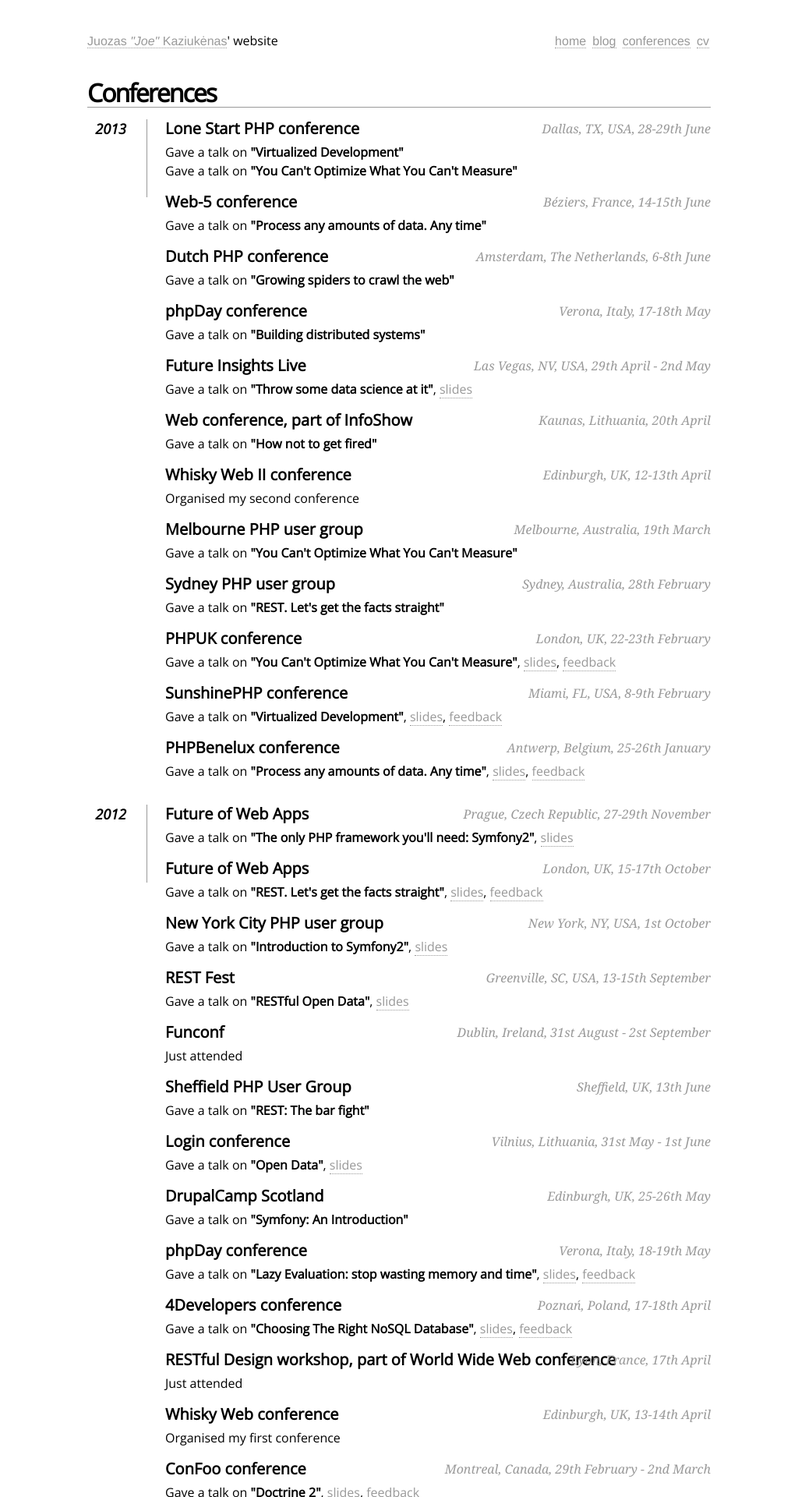
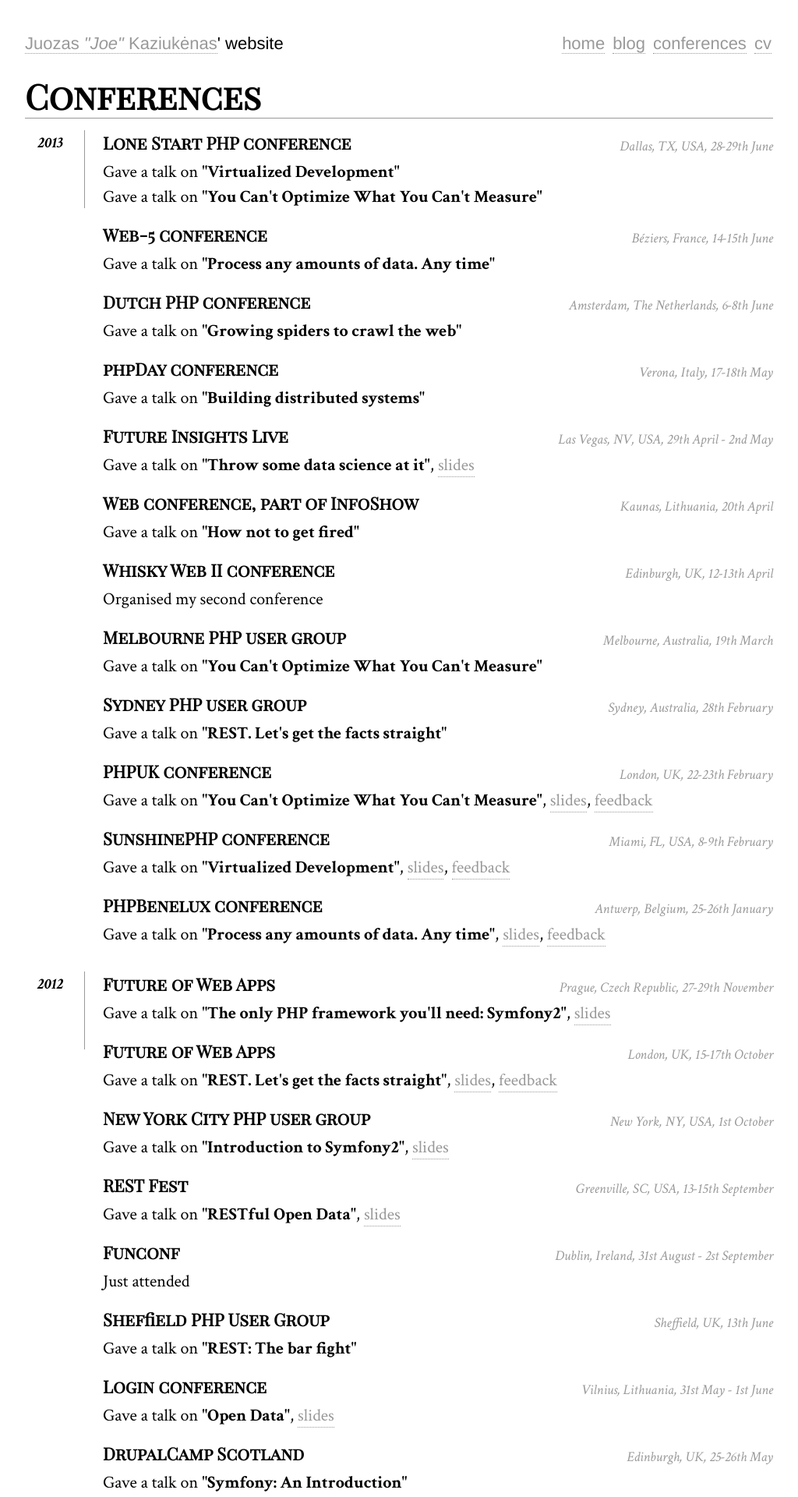
Before and after one commit to juokaz/juokaz.com, a Jekyll site: the page built from conferences.html, in a window 1280 px wide. Shown: the top 1920 px of the page at 78% size, without its empty margins (128-1152 px from the left). Built offline with Jekyll 4.4.1, drawn with Linux system fonts in a browser that asks for light colours; nearby versions of some CDN libraries; comment, search, counter and statistics services are not loaded.

Commit message:
Wider page and new font

```diff
--- a/_layouts/default.html
+++ b/_layouts/default.html
@@ -13,6 +13,7 @@
     <meta property="og:description" content="{{ page.excerpt }}" />{% endif %}
     <link rel="Shortcut Icon" href="/favicon.ico" type="image/x-icon" />
     <link rel="stylesheet" href="/internal.css" />
+    <link href='http://fonts.googleapis.com/css?family=Crimson+Text:400,400italic,700,700italic|Playfair+Display+SC' rel='stylesheet' type='text/css'>
     <link rel="alternate" type="application/rss+xml" href="/blog/rss.xml" />
     <script type="text/javascript" src="//platform.twitter.com/widgets.js"></script>
 </head>
--- a/conferences.html
+++ b/conferences.html
@@ -45,7 +45,7 @@
 <script>
 $(document).ready(function(){
 $('#photos').jflickrfeed({
-    limit: 12,
+    limit: 15,
     qstrings: {
         id: '48016980@N08',
         tags: 'conferences',
--- a/internal.css
+++ b/internal.css
@@ -1,28 +1,23 @@
-/* fonts */
-@import url(http://fonts.googleapis.com/css?family=Open+Sans:400,300,300italic,400italic);
-@import url(http://fonts.googleapis.com/css?family=Ubuntu+Mono:400,400italic,700,700italic);
-
 * { margin: 0; padding: 0; }
-body { font: 16px 'Open Sans', Helvetica, Sans-Serif; line-height: 24px; width: 800px; margin: 40px auto 60px; }
+body { font: 22px 'Crimson Text', serif; line-height: 32px; width: 960px; margin: 40px auto 60px; }
 .clear { clear: both; }
 section > header { border-bottom: 1px solid #999; }
-h1 { display: inline; margin: 0 0 16px 0; padding: 0 0 16px 0; font-size: 32px; font-weight: bold; letter-spacing: -2px; color: #000000;}
-h2 { font-size: 20px; margin: 0 0 6px 0; position: relative; }
-h2 span { position: absolute; bottom: 0; right: 0; font-style: italic; font-family: Georgia, Serif; font-size: 16px; color: #999; font-weight: normal; }
+h1, h2, h3 { font-family: 'Playfair Display SC', serif; }
+h1 { font-size: 44px; font-weight: bold; display: inline; margin: 0 0 16px 0; padding: 0 0 16px 0; color: #000000;}
+h2 { font-size: 22px; margin: 0 0 6px 0; position: relative; }
+h2 span { position: absolute; bottom: 0; right: 0; font: 22px 'Crimson Text', serif; font-style: italic; font-size: 18px; color: #999; font-weight: normal; }
 p { margin: 0 0 16px 0; }
 a { color: #999; text-decoration: none; border-bottom: 1px dotted #999; }
 a:hover { border-bottom-style: solid; color: black; }
 ul { margin: 0 0 32px 17px; }
-#objective { width: 500px; float: left; font-family: Georgia, Serif; font-style: italic; color: #666; }
-#objective li {margin-left: 20px;}
-dt { font-style: italic; font-weight: bold; font-size: 18px; text-align: right; padding: 0 26px 0 0; width: 150px; float: left; height: 100px; border-right: 1px solid #999;  }
+dt { font-style: italic; font-weight: bold; font-size: 20px; text-align: right; padding: 0 26px 0 0; width: 150px; float: left; height: 100px; border-right: 1px solid #999;  }
 .conferences dt { width: 50px; }
-dd { width: 600px; float: right; }
-.conferences dd { width: 700px; }
+dd { width: 760px; float: right; }
+.conferences dd { width: 860px; }
 dd.clear { float: none; margin: 0; height: 15px; }
 
-.header { float: left; width: 100%; }
-.header a { font-family: Helvetica; }
+.header { font-family: Helvetica; float: left; width: 100%; }
+.header a { }
 .header nav { float: right; }
 .header, .header nav { height: 25px; margin-bottom: 42px; }
 .header nav ul { margin: 0; padding: 0; list-style: none; }
@@ -32,7 +27,7 @@
 header time { float: right; }
 .postPreview { margin: 30px 0; }
 .postPreview > header { margin: 5px 0; }
-.postPreview > header > h1 { display: inline; font-size: 24px; }
+.postPreview > header > h1 { display: inline; font-size: 28px; }
 .post { margin: 30px 0; }
 .post > header { margin: 15px 0; }
 .backLink { display: block; margin: 10px 0; }
@@ -52,8 +47,8 @@
 div .fb_reset { display: inline; }
 .twitter-share-button {width: 80px !important; }
 
-.conferences #photos { margin: 0 auto; padding: 0; overflow: hidden; width: 784px; }
-.conferences #photos li { list-style: none; float: left; margin: 5px; padding: 3px; background: #eee; -moz-box-shadow: 0 0 4px #444; -webkit-box-shadow: 0 0 2px #000; width: 180px; height: 180px; }
+.conferences #photos { margin: 0 auto; padding: 0; overflow: hidden; width: 960px; }
+.conferences #photos li { list-style: none; float: left; margin: 5px; padding: 1px; background: #eee; -moz-box-shadow: 0 0 4px #444; -webkit-box-shadow: 0 0 2px #000; width: 180px; height: 180px; }
 .conferences #photos li div { background-size: cover; background-position: center; background-repeat: no-repeat; width: 100%; height: 100%; }
 .conferences #photos li a { }
 .conferences #photos li img {  }
```
Also changed, not shown: blog/images/airth-castle-front.jpg, blog/images/car-rescue.jpg, blog/images/house-in-italy.jpg, blog/images/mountains-in-italy.jpg, blog/images/opening-whiskyweb.jpg, blog/images/planking-phpbenelux.jpg, blog/images/sitting-in-portovenere.jpg, blog/images/whiskyweb2012.jpg.
